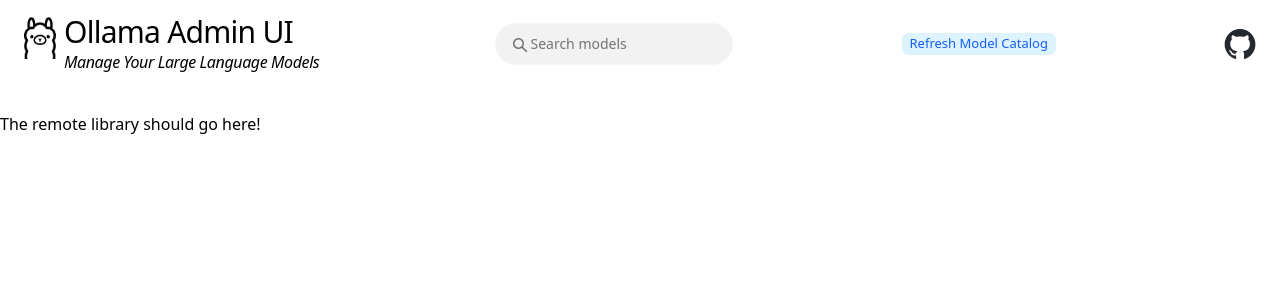
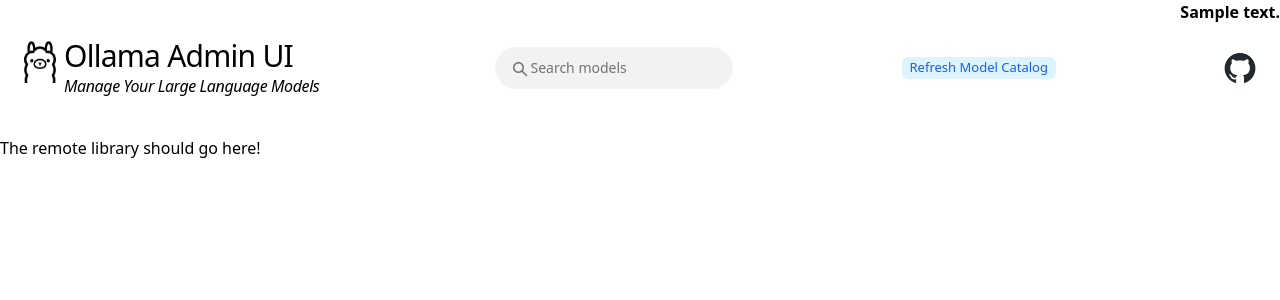
Before and after one commit to i-am-mike-davis/ollama-admin-ui, a FastAPI app: template app/templates/backup.html in a window 1280 px wide. Shown: the top 300 px of the page. Run offline with FastAPI, Linux system fonts and the light colour scheme; the template is opened without the code that fills it: most values are stand-ins (such as "Sample title", 1, 10 or a date in 2020).

Commit message:
Add url header

```diff
--- a/app/main.py
+++ b/app/main.py
@@ -217,7 +217,7 @@
     return templates.TemplateResponse(
         request=request,
         name="library.html",
-        context={"remote": remote, "local": local},
+        context={"remote": remote, "local": local, "ollama_address": OLLAMA_ADDRESS},
     )
 
 
--- a/app/static/css/output.css
+++ b/app/static/css/output.css
@@ -1,4 +1,5 @@
-/*! tailwindcss v4.0.14 | MIT License | https://tailwindcss.com */
+/*! tailwindcss v4.1.6 | MIT License | https://tailwindcss.com */
+@layer properties;
 @layer theme, base, components, utilities;
 @layer theme {
   :root, :host {
@@ -6,14 +7,14 @@
     'Noto Color Emoji';
     --font-mono: ui-monospace, SFMono-Regular, Menlo, Monaco, Consolas, 'Liberation Mono', 'Courier New',
     monospace;
-    --color-red-500: oklch(0.637 0.237 25.331);
-    --color-sky-400: oklch(0.746 0.16 232.661);
-    --color-blue-600: oklch(0.546 0.245 262.881);
-    --color-neutral-50: oklch(0.985 0 0);
-    --color-neutral-100: oklch(0.97 0 0);
-    --color-neutral-300: oklch(0.87 0 0);
-    --color-neutral-500: oklch(0.556 0 0);
-    --color-neutral-800: oklch(0.269 0 0);
+    --color-red-500: oklch(63.7% 0.237 25.331);
+    --color-sky-400: oklch(74.6% 0.16 232.661);
+    --color-blue-600: oklch(54.6% 0.245 262.881);
+    --color-neutral-50: oklch(98.5% 0 0);
+    --color-neutral-100: oklch(97% 0 0);
+    --color-neutral-300: oklch(87% 0 0);
+    --color-neutral-500: oklch(55.6% 0 0);
+    --color-neutral-800: oklch(26.9% 0 0);
     --color-black: #000;
     --color-white: #fff;
     --spacing: 0.25rem;
@@ -39,11 +40,7 @@
     --default-transition-duration: 150ms;
     --default-transition-timing-function: cubic-bezier(0.4, 0, 0.2, 1);
     --default-font-family: var(--font-sans);
-    --default-font-feature-settings: var(--font-sans--font-feature-settings);
-    --default-font-variation-settings: var(--font-sans--font-variation-settings);
     --default-mono-font-family: var(--font-mono);
-    --default-mono-font-feature-settings: var(--font-mono--font-feature-settings);
-    --default-mono-font-variation-settings: var(--font-mono--font-variation-settings);
   }
 }
 @layer base {
@@ -57,13 +54,10 @@
     line-height: 1.5;
     -webkit-text-size-adjust: 100%;
     tab-size: 4;
-    font-family: var( --default-font-family, ui-sans-serif, system-ui, sans-serif, 'Apple Color Emoji', 'Segoe UI Emoji', 'Segoe UI Symbol', 'Noto Color Emoji' );
+    font-family: var(--default-font-family, ui-sans-serif, system-ui, sans-serif, 'Apple Color Emoji', 'Segoe UI Emoji', 'Segoe UI Symbol', 'Noto Color Emoji');
     font-feature-settings: var(--default-font-feature-settings, normal);
     font-variation-settings: var(--default-font-variation-settings, normal);
     -webkit-tap-highlight-color: transparent;
-  }
-  body {
-    line-height: inherit;
   }
   hr {
     height: 0;
@@ -87,7 +81,7 @@
     font-weight: bolder;
   }
   code, kbd, samp, pre {
-    font-family: var( --default-mono-font-family, ui-monospace, SFMono-Regular, Menlo, Monaco, Consolas, 'Liberation Mono', 'Courier New', monospace );
+    font-family: var(--default-mono-font-family, ui-monospace, SFMono-Regular, Menlo, Monaco, Consolas, 'Liberation Mono', 'Courier New', monospace);
     font-feature-settings: var(--default-mono-font-feature-settings, normal);
     font-variation-settings: var(--default-mono-font-variation-settings, normal);
     font-size: 1em;
@@ -153,7 +147,14 @@
   }
   ::placeholder {
     opacity: 1;
-    color: color-mix(in oklab, currentColor 50%, transparent);
+  }
+  @supports (not (-webkit-appearance: -apple-pay-button))  or (contain-intrinsic-size: 1px) {
+    ::placeholder {
+      color: currentcolor;
+      @supports (color: color-mix(in lab, red, red)) {
+        color: color-mix(in oklab, currentcolor 50%, transparent);
+      }
+    }
   }
   textarea {
     resize: vertical;
@@ -263,9 +264,6 @@
   .my-1 {
     margin-block: calc(var(--spacing) * 1);
   }
-  .my-2 {
-    margin-block: calc(var(--spacing) * 2);
-  }
   .mt-0\.25 {
     margin-top: calc(var(--spacing) * 0.25);
   }
@@ -329,9 +327,6 @@
   }
   .cursor-pointer {
     cursor: pointer;
-  }
-  .cursor-progress {
-    cursor: progress;
   }
   .cursor-wait {
     cursor: wait;
@@ -407,9 +402,6 @@
   .bg-\[\#65a30d\] {
     background-color: #65a30d;
   }
-  .bg-\[\#991b1b\] {
-    background-color: #991b1b;
-  }
   .bg-\[\#ddf4ff\] {
     background-color: #ddf4ff;
   }
@@ -417,7 +409,10 @@
     background-color: #fde047;
   }
   .bg-black\/5 {
-    background-color: color-mix(in oklab, var(--color-black) 5%, transparent);
+    background-color: color-mix(in srgb, #000 5%, transparent);
+    @supports (color: color-mix(in lab, red, red)) {
+      background-color: color-mix(in oklab, var(--color-black) 5%, transparent);
+    }
   }
   .bg-neutral-800 {
     background-color: var(--color-neutral-800);
@@ -432,7 +427,7 @@
     background-color: var(--color-white);
   }
   .fill-current {
-    fill: currentColor;
+    fill: currentcolor;
   }
   .px-2 {
     padding-inline: calc(var(--spacing) * 2);
@@ -460,6 +455,15 @@
   }
   .pl-2 {
     padding-left: calc(var(--spacing) * 2);
+  }
+  .text-center {
+    text-align: center;
+  }
+  .text-left {
+    text-align: left;
+  }
+  .text-right {
+    text-align: right;
   }
   .text-2xl {
     font-size: var(--text-2xl);
@@ -519,7 +523,7 @@
     box-shadow: var(--tw-inset-shadow), var(--tw-inset-ring-shadow), var(--tw-ring-offset-shadow), var(--tw-ring-shadow), var(--tw-shadow);
   }
   .transition {
-    transition-property: color, background-color, border-color, outline-color, text-decoration-color, fill, stroke, --tw-gradient-from, --tw-gradient-via, --tw-gradient-to, opacity, box-shadow, transform, translate, scale, rotate, filter, -webkit-backdrop-filter, backdrop-filter;
+    transition-property: color, background-color, border-color, outline-color, text-decoration-color, fill, stroke, --tw-gradient-from, --tw-gradient-via, --tw-gradient-to, opacity, box-shadow, transform, translate, scale, rotate, filter, -webkit-backdrop-filter, backdrop-filter, display, visibility, content-visibility, overlay, pointer-events;
     transition-timing-function: var(--tw-ease, var(--default-transition-timing-function));
     transition-duration: var(--tw-duration, var(--default-transition-duration));
   }
@@ -580,7 +584,7 @@
   }
   .focus\:ring-0 {
     &:focus {
-      --tw-ring-shadow: var(--tw-ring-inset,) 0 0 0 calc(0px + var(--tw-ring-offset-width)) var(--tw-ring-color, currentColor);
+      --tw-ring-shadow: var(--tw-ring-inset,) 0 0 0 calc(0px + var(--tw-ring-offset-width)) var(--tw-ring-color, currentcolor);
       box-shadow: var(--tw-inset-shadow), var(--tw-inset-ring-shadow), var(--tw-ring-offset-shadow), var(--tw-ring-shadow), var(--tw-shadow);
     }
   }
@@ -684,6 +688,11 @@
   syntax: "*";
   inherits: false;
 }
+@property --tw-shadow-alpha {
+  syntax: "<percentage>";
+  inherits: false;
+  initial-value: 100%;
+}
 @property --tw-inset-shadow {
   syntax: "*";
   inherits: false;
@@ -692,6 +701,11 @@
 @property --tw-inset-shadow-color {
   syntax: "*";
   inherits: false;
+}
+@property --tw-inset-shadow-alpha {
+  syntax: "<percentage>";
+  inherits: false;
+  initial-value: 100%;
 }
 @property --tw-ring-color {
   syntax: "*";
@@ -744,3 +758,29 @@
     opacity: 0.5;
   }
 }
+@layer properties {
+  @supports ((-webkit-hyphens: none) and (not (margin-trim: inline))) or ((-moz-orient: inline) and (not (color:rgb(from red r g b)))) {
+    *, ::before, ::after, ::backdrop {
+      --tw-space-y-reverse: 0;
+      --tw-space-x-reverse: 0;
+      --tw-border-style: solid;
+      --tw-font-weight: initial;
+      --tw-tracking: initial;
+      --tw-shadow: 0 0 #0000;
+      --tw-shadow-color: initial;
+      --tw-shadow-alpha: 100%;
+      --tw-inset-shadow: 0 0 #0000;
+      --tw-inset-shadow-color: initial;
+      --tw-inset-shadow-alpha: 100%;
+      --tw-ring-color: initial;
+      --tw-ring-shadow: 0 0 #0000;
+      --tw-inset-ring-color: initial;
+      --tw-inset-ring-shadow: 0 0 #0000;
+      --tw-ring-inset: initial;
+      --tw-ring-offset-width: 0px;
+      --tw-ring-offset-color: #fff;
+      --tw-ring-offset-shadow: 0 0 #0000;
+      --tw-ease: initial;
+    }
+  }
+}
--- a/app/templates/skeleton.html
+++ b/app/templates/skeleton.html
@@ -17,6 +17,7 @@
   <!-- <body hx-boost="true"> -->
   <body hx-ext="response-targets">
     <main>
+      <h1 class="text-right font-bold">{{ ollama_address }}</h1>
       <header class="sticky top-0 z-40 bg-white underline-offset-4 lg:static">
         <nav class="flex w-full items-center justify-between px-6 py-3.5">
           <div class="flex items-left, justify-between">
```
